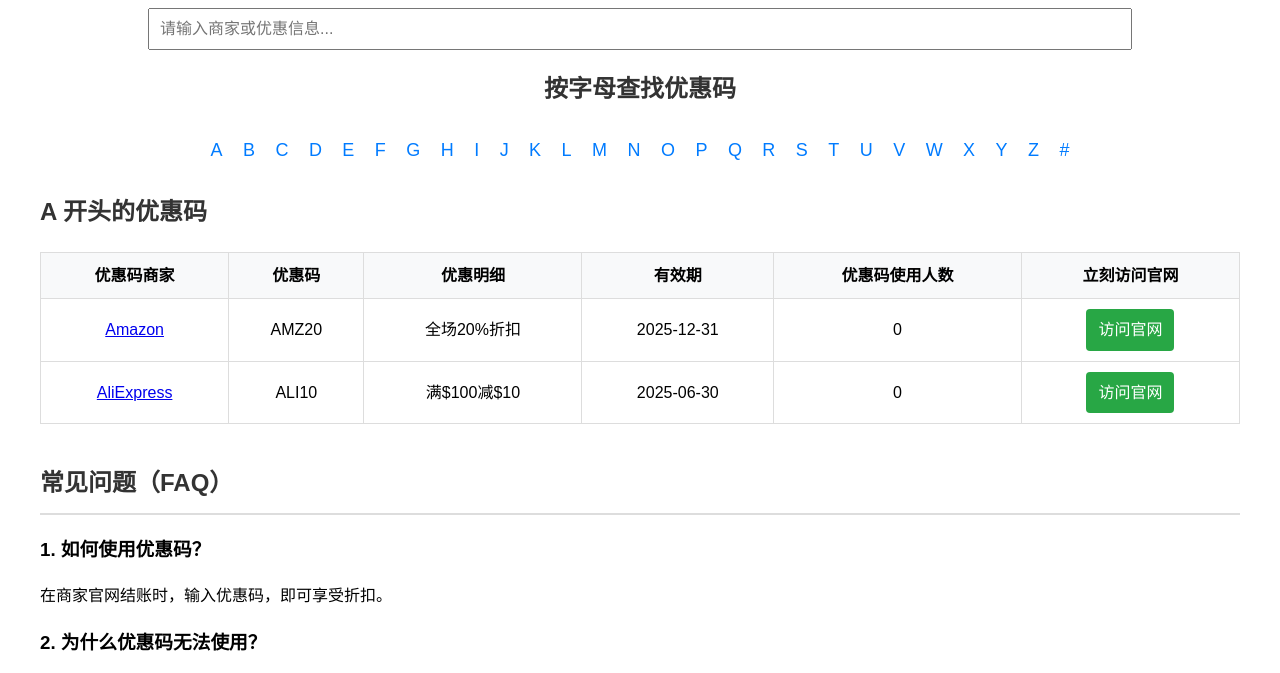
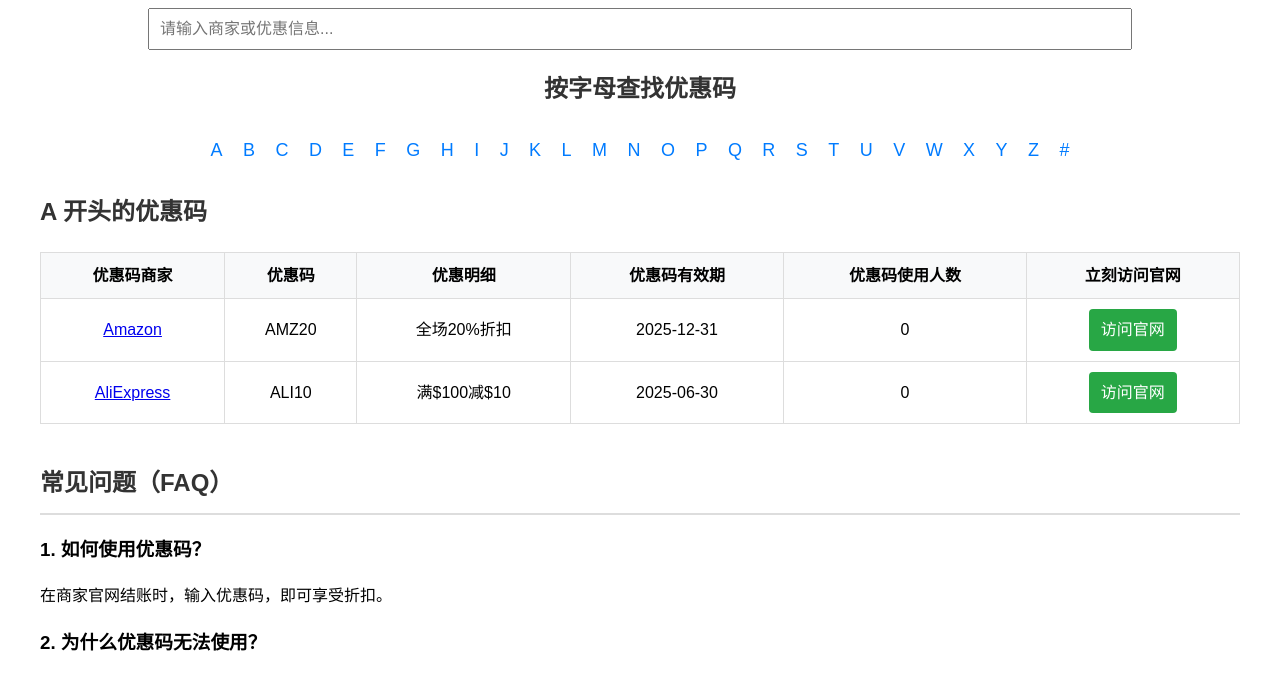
Before and after one commit to softfisherman/softfisherman.github.io, a plain HTML site: page index.html in a window 1280 px wide. Shown: the part 106-779 px from the top of the page. Drawn offline with Linux system fonts and the light colour scheme.

Commit message:
Update index.html

```diff
--- a/index.html
+++ b/index.html
@@ -7,7 +7,7 @@
     <meta name="description" content="查找最新优惠码，享受超值折扣，获取独家促销优惠。">
     <meta name="keywords" content="优惠码, 折扣码, 优惠券, 促销代码">
     <meta name="robots" content="index, follow">
-    <link rel="canonical" href="https://yourwebsite.com/discount-codes">
+    <link rel="canonical" href="https://softfisherman.github.io/">
 
     <style>
         body { font-family: Arial, sans-serif; line-height: 1.6; padding: 20px; max-width: 1200px; margin: auto; }
@@ -82,7 +82,7 @@
                 <th>优惠码商家</th>
                 <th>优惠码</th>
                 <th>优惠明细</th>
-                <th>有效期</th>
+                <th>优惠码有效期</th>
                 <th>优惠码使用人数</th>
                 <th>立刻访问官网</th>
             </tr>
```
